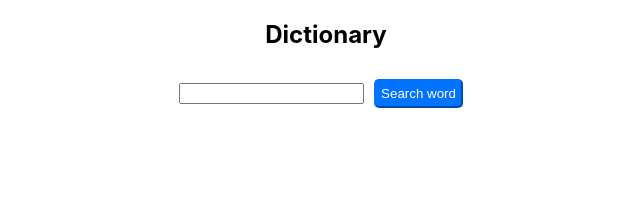
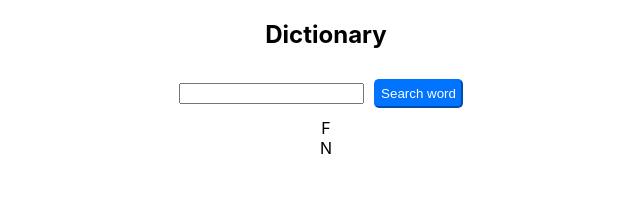
Before and after one commit to Niki2222/dictionar_react, a React (Create React App) app: page / in a window 1280 px wide. Shown: the top 208 px of the page, without its empty margins (314-954 px from the left). Built offline with nearby package versions, Linux system fonts and the light colour scheme.

Commit message:
added divs as component

```diff
--- a/public/index.html
+++ b/public/index.html
@@ -9,7 +9,6 @@
       name="description"
       content="Web site created using create-react-app"
     />
-    <link rel="apple-touch-icon" href="%PUBLIC_URL%/logo192.png" />
     <link rel="manifest" href="%PUBLIC_URL%/manifest.json" />
 
     <title>Dictionary</title>
--- a/src/App.js
+++ b/src/App.js
@@ -1,15 +1,28 @@
 import React, { useState } from "react";
 import ReactDOM from 'react-dom/client';
 
-let container = document.getElementById('container');
-let wordFound = document.createElement('div');
-let wordNotFound = document.createElement('div');
-wordFound.id = 'wordFound';
-wordNotFound.id = 'wordNotFound';
-container.appendChild(wordFound);
-container.appendChild(wordNotFound);
-wordFound.style.display = "none";
+// let container = document.getElementById('container');
+// let wordFound = document.createElement('div');
+// let wordNotFound = document.createElement('div');
+// wordFound.id = 'wordFound';
+// wordNotFound.id = 'wordNotFound';
+// container.appendChild(wordFound);
+// container.appendChild(wordNotFound);
+// wordFound.style.display = "none";
+
+let wordFound = document.getElementById('wordFound');
+let wordNotFound = document.getElementById('wordNotFound');
+
 let wordsToBeAdded = false;
+
+function Container() {
+  return(
+    <div className="container">
+      <div id="wordFound">F</div>
+      <div id="wordNotFound">N</div>
+    </div>
+  )
+}
 
 function AddWords(props) {
   const {wordToSearch, doAddWord} = props;
@@ -94,6 +107,7 @@ function App() {
   return (
     <>
       <Dictionary/>
+      <Container />
     </>
   )
 }
```
